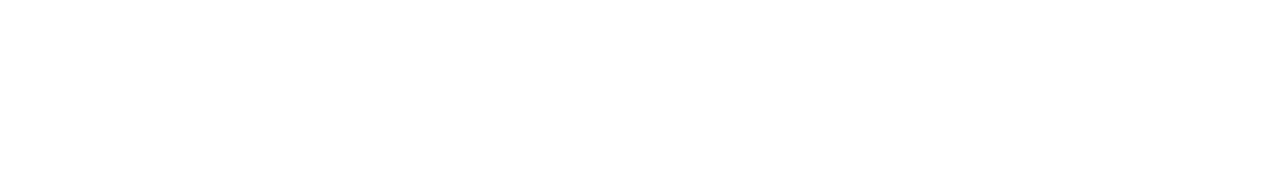
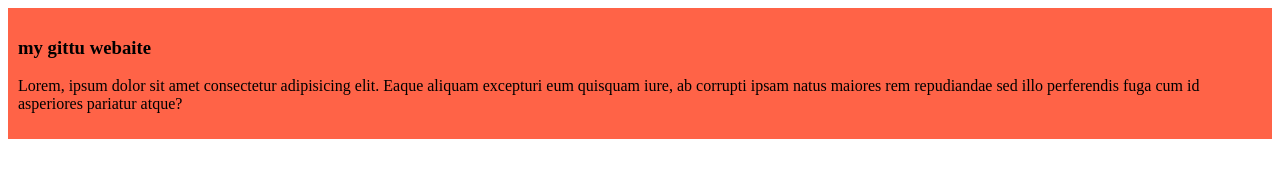
Before and after one commit to masudali2022/my-gittu-repo, a plain HTML site: page index.html in a window 1280 px wide. Drawn offline with Linux system fonts and the light colour scheme.

Commit message:
added the firat blog

```diff
--- a/index.html
+++ b/index.html
@@ -5,6 +5,11 @@
     <meta name="viewport" content="width=device-width, initial-scale=1.0">
     <title>my new repo
     </title>
+    <link rel="stylesheet" href="styls/blog.css">
 </head>
 <body>
+    <div>
+        <h3>my gittu webaite</h3>
+        <p>Lorem, ipsum dolor sit amet consectetur adipisicing elit. Eaque aliquam excepturi eum quisquam iure, ab corrupti ipsam natus maiores rem repudiandae sed illo perferendis fuga cum id asperiores pariatur atque?</p>
+    </div>
  </body> </html>
--- /dev/null
+++ b/styls/blog.css
@@ -0,0 +1,3 @@
+div{background-color: tomato;
+padding: 10px;
+}
```
